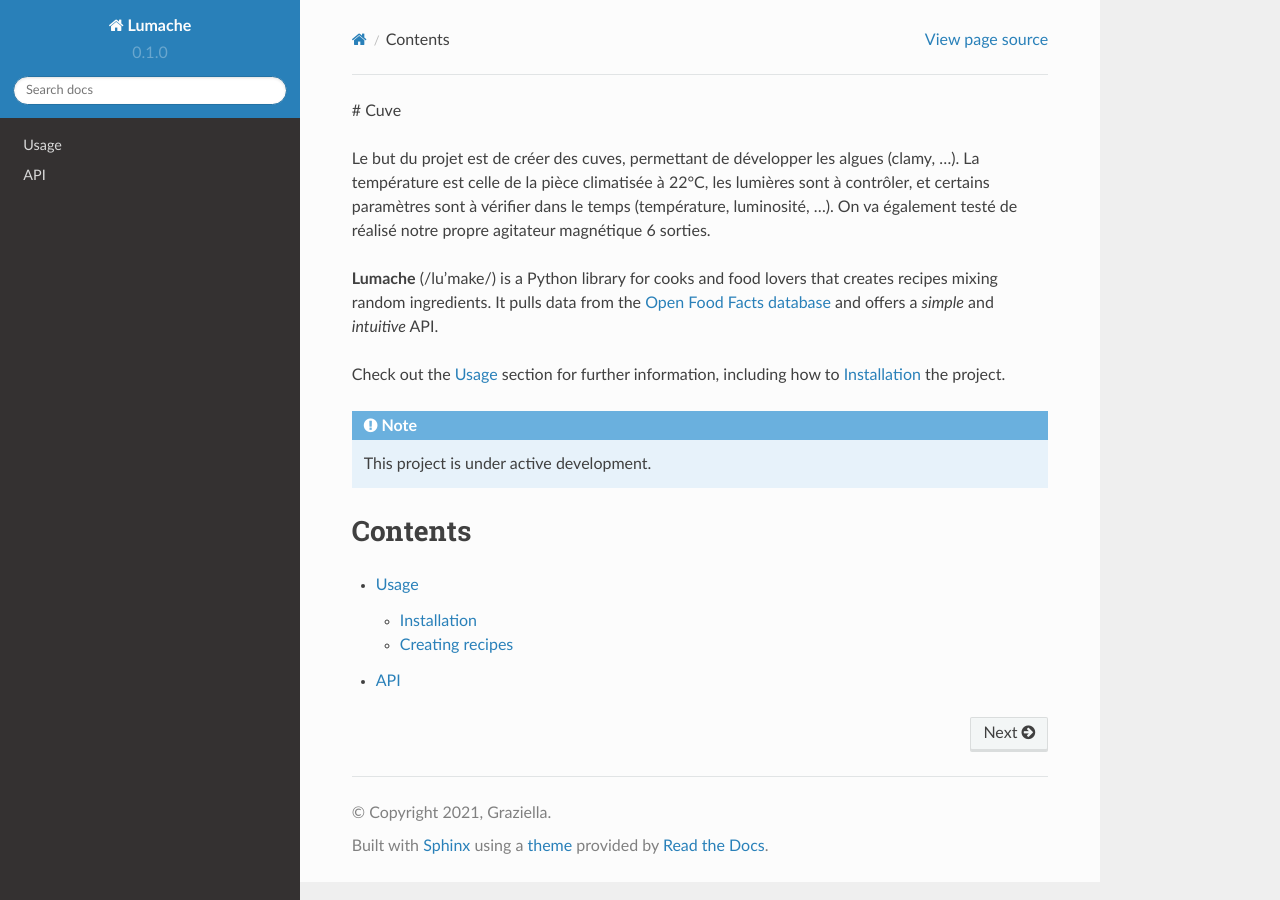
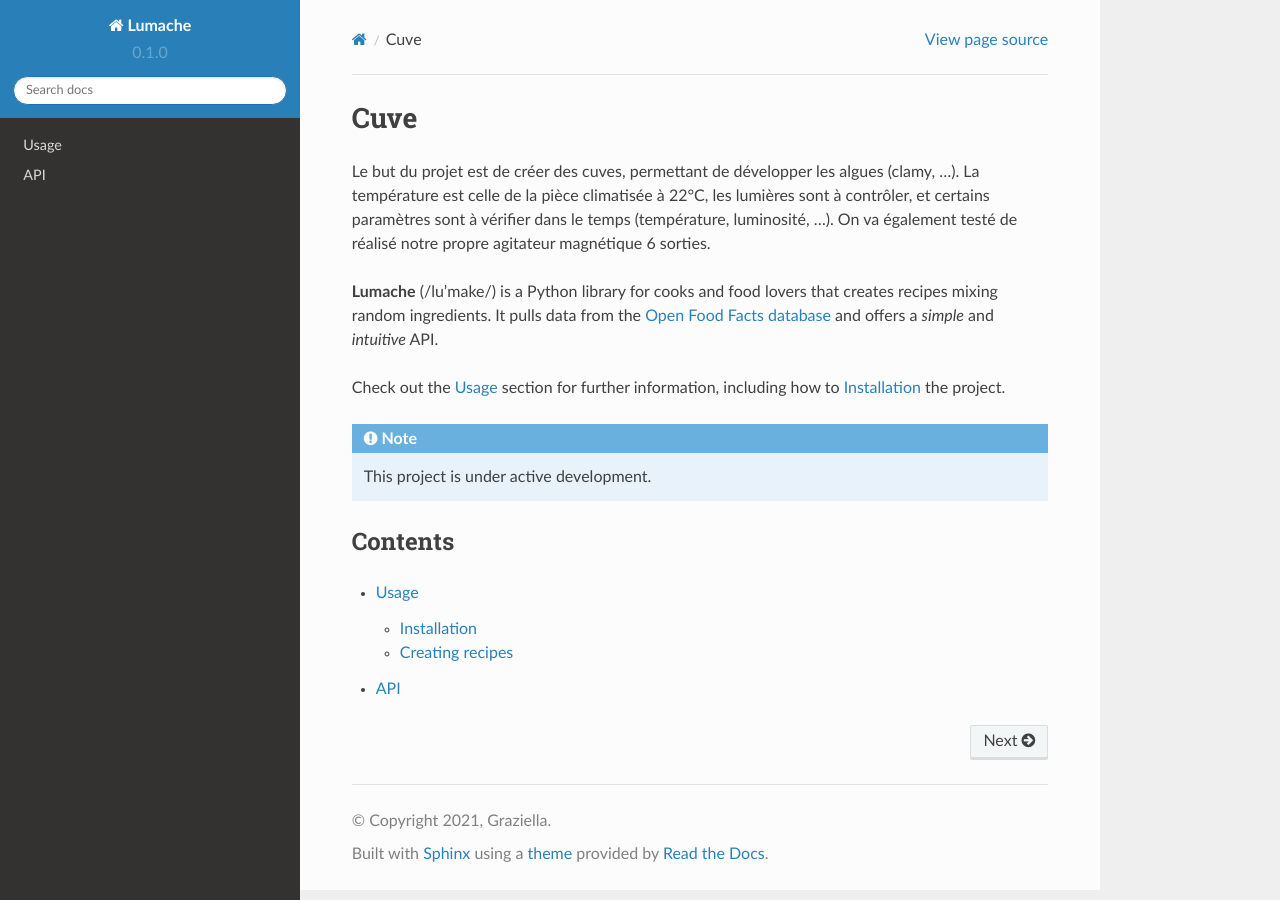
Before and after one commit to rgirault-uga/CUVE-ALGUES, a Sphinx documentation site: the page built from docs/source/index.rst, in a window 1280 px wide. Built offline with Sphinx 7.4.7 and the Read the Docs theme 2.0.0, drawn with Linux system fonts in a browser that asks for light colours.

Commit message:
Update index.rst

```diff
--- a/docs/source/index.rst
+++ b/docs/source/index.rst
@@ -1,4 +1,5 @@
-# Cuve
+Cuve
+====
 
 Le but du projet est de créer des cuves, permettant de développer les algues (clamy, ...).
 La température est celle de la pièce climatisée à 22°C, les lumières sont à contrôler, et certains paramètres sont à vérifier dans le temps (température, luminosité, ...).
```
